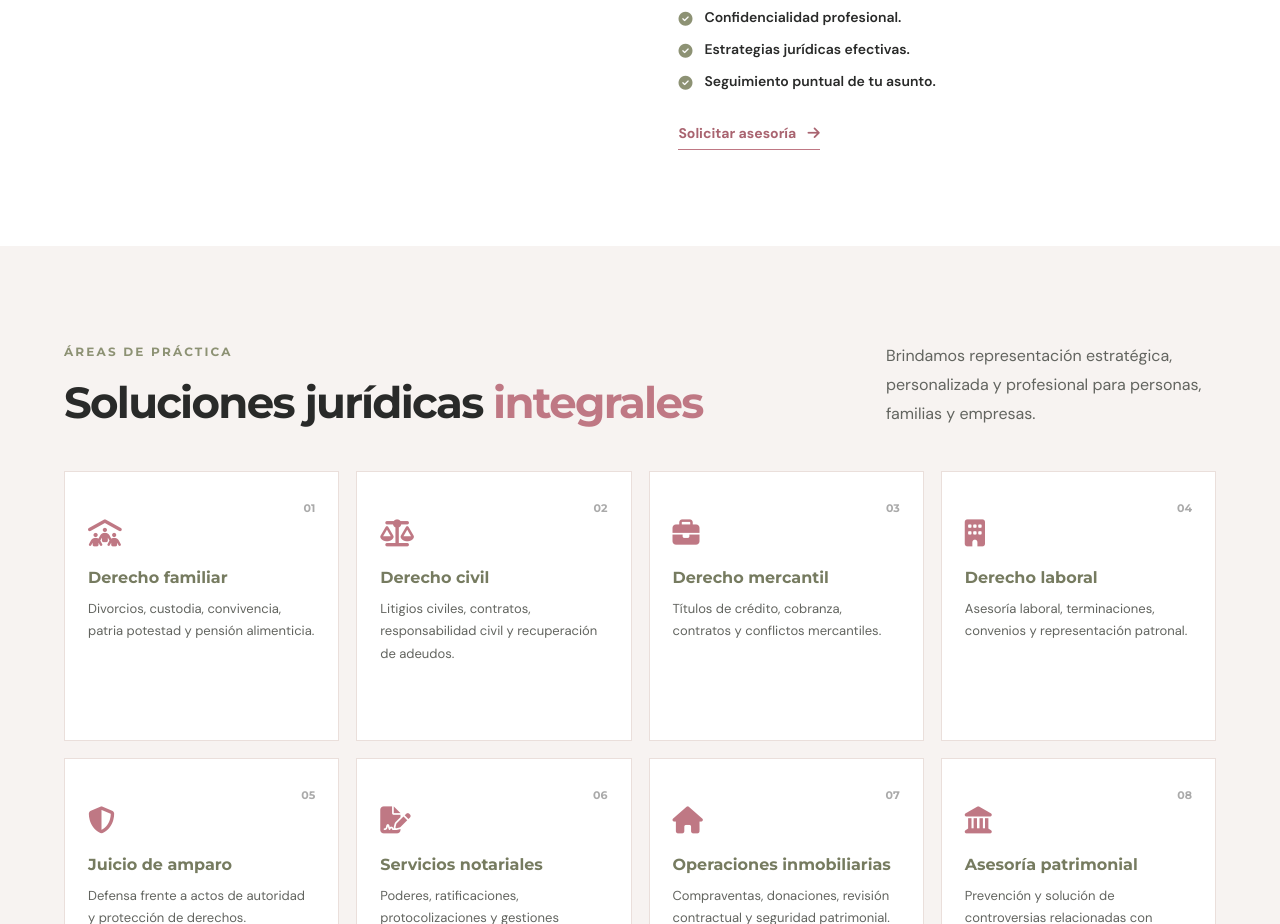
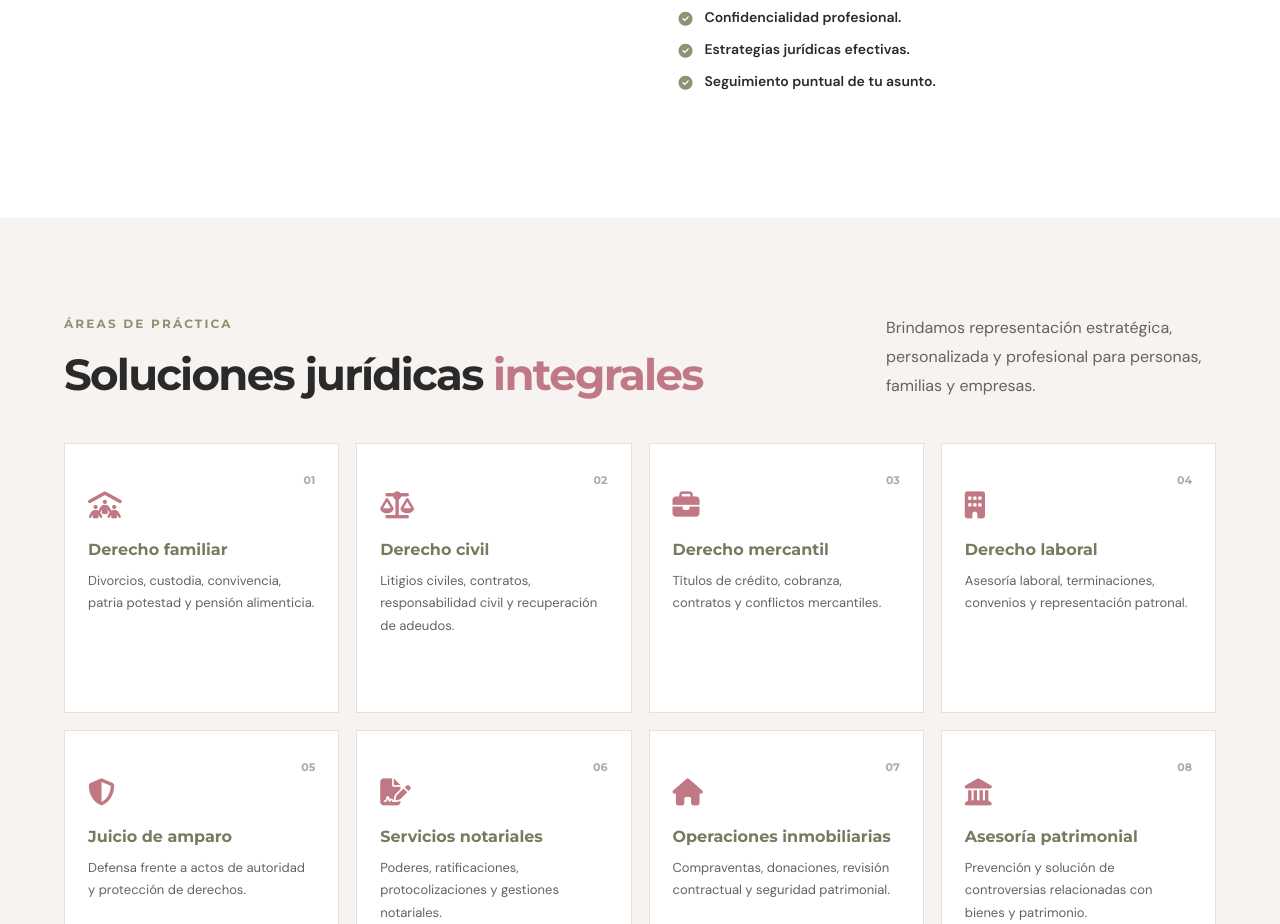
Before and after one commit to abgmargely-maker/burgos-web, a plain HTML site: page index.html in a window 1280 px wide. Shown: the part 1120-2044 px from the top of the page. Drawn offline with Linux system fonts and the light colour scheme.

Commit message:
Remove advisory request link from index.html
Removed the link to request advice from the contact section.

```diff
--- a/index.html
+++ b/index.html
@@ -75,8 +75,6 @@
           <div><i class="fa-solid fa-circle-check"></i> Estrategias jurídicas efectivas.</div>
           <div><i class="fa-solid fa-circle-check"></i> Seguimiento puntual de tu asunto.</div>
         </div>
-        <a class="text-link" href="https://wa.me/529996082755" target="_blank" rel="noopener">Solicitar asesoría <i class="fa-solid fa-arrow-right"></i></a>
-      </div>
     </div>
   </section>
 
```
